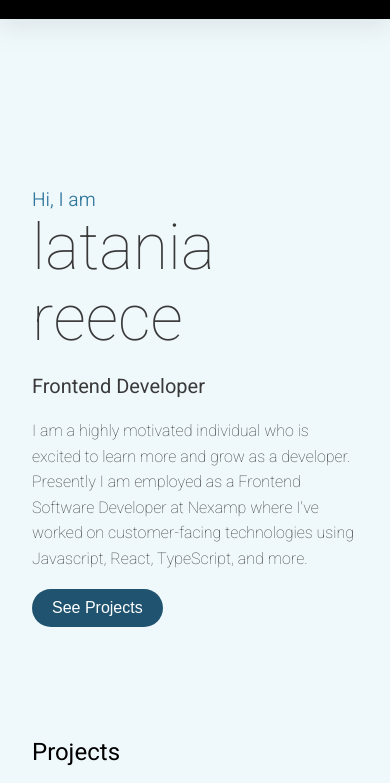
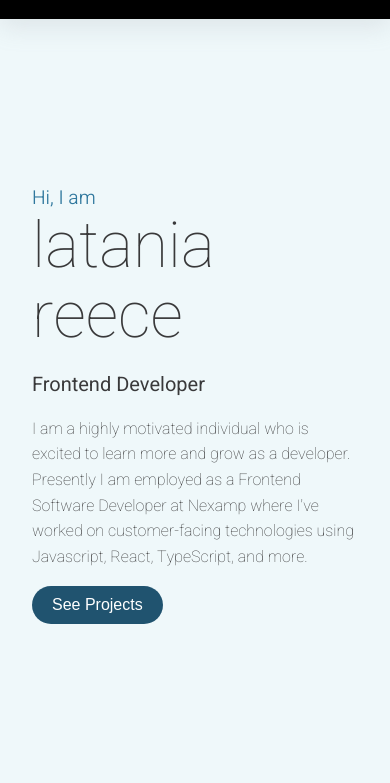
Before and after one commit to LataniaReece/Latania-Portfolio-2023, a plain HTML site: page index.html in a window 390 px wide. Shown: the part 61-844 px from the top of the page. Drawn offline with nearby package versions, Linux system fonts and the light colour scheme.

Commit message:
fix bottom% and minheight

```diff
--- a/styles/hero.css
+++ b/styles/hero.css
@@ -161,9 +161,11 @@
 
 @media screen and (max-width: 768px) {
   .hero {
-    margin-top: 2rem;
-    height: calc(100vh - 80px);
-    min-height: calc(100vh - 80px);
+    height: 100vh;
+    min-height: 100vh;
+  }
+  .hero .about {
+    bottom: 15%;
   }
 
   .hero .about .title {
```
